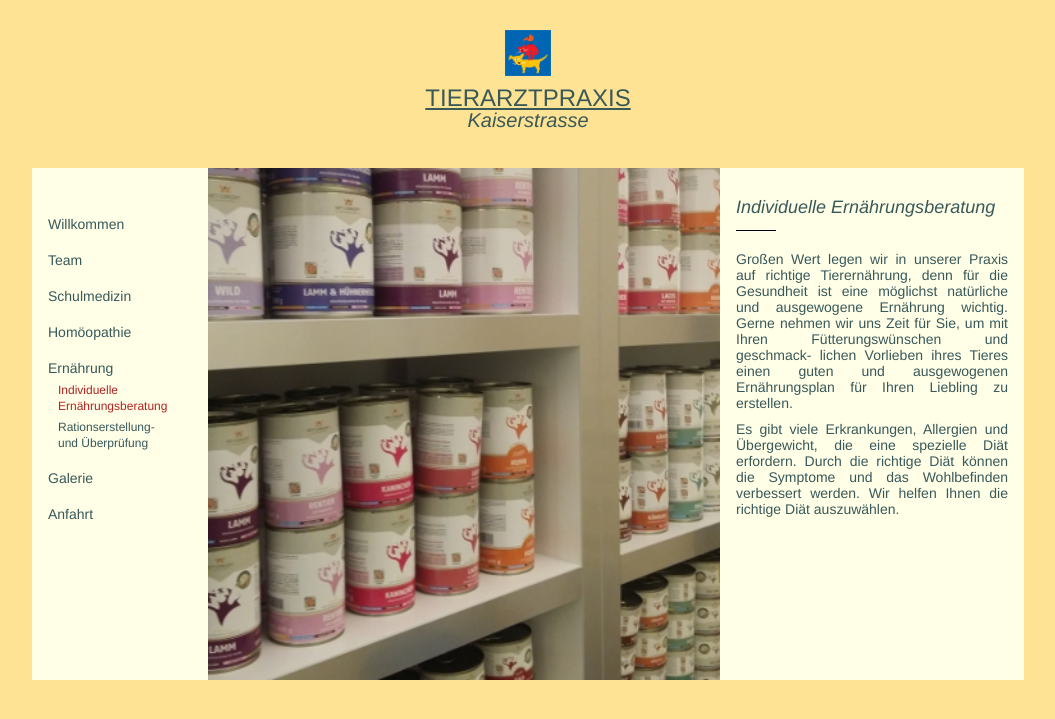
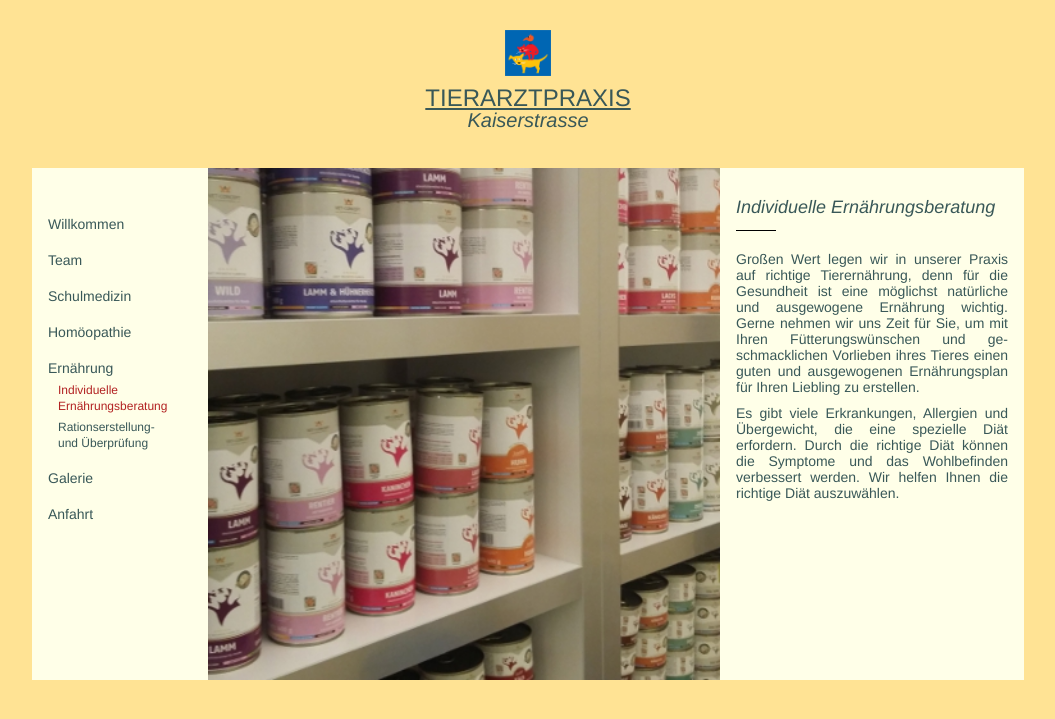
Before and after one commit to richardtraindl/tierarztpraxis-kaiserstrasse.at, a Jekyll site: the page built from ernaehrung.html, in a window 1280 px wide. Shown: the top 719 px of the page, without its empty margins (112-1167 px from the left). Built offline with Jekyll 4.4.1, drawn with Linux system fonts in a browser that asks for light colours.

Commit message:
textänderungen

```diff
--- a/_includes/ernaehrung/ernaehrungsberatung.html
+++ b/_includes/ernaehrung/ernaehrungsberatung.html
@@ -7,7 +7,7 @@
     <p>
       Großen Wert legen wir in unserer Praxis auf richtige Tierernährung,
       denn für die Gesundheit ist eine möglichst natürliche und ausgewogene Ernährung wichtig.
-      Gerne nehmen wir uns Zeit für Sie, um mit Ihren Fütterungswünschen und geschmack- lichen Vorlieben ihres Tieres
+      Gerne nehmen wir uns Zeit für Sie, um mit Ihren Fütterungswünschen und ge- schmacklichen Vorlieben ihres Tieres
       einen guten und ausgewogenen Ernährungsplan für Ihren Liebling zu erstellen.
     </p>
 
```
